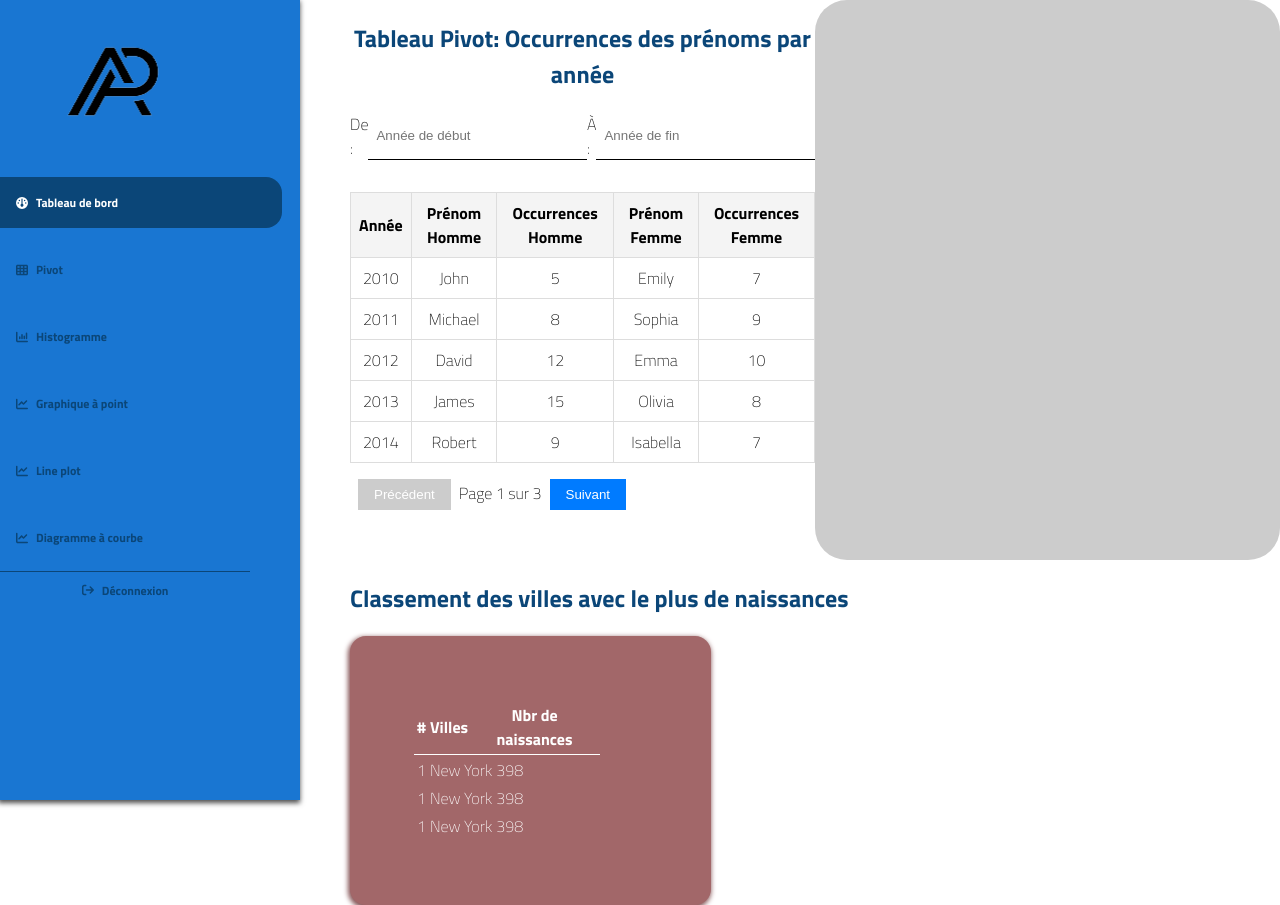
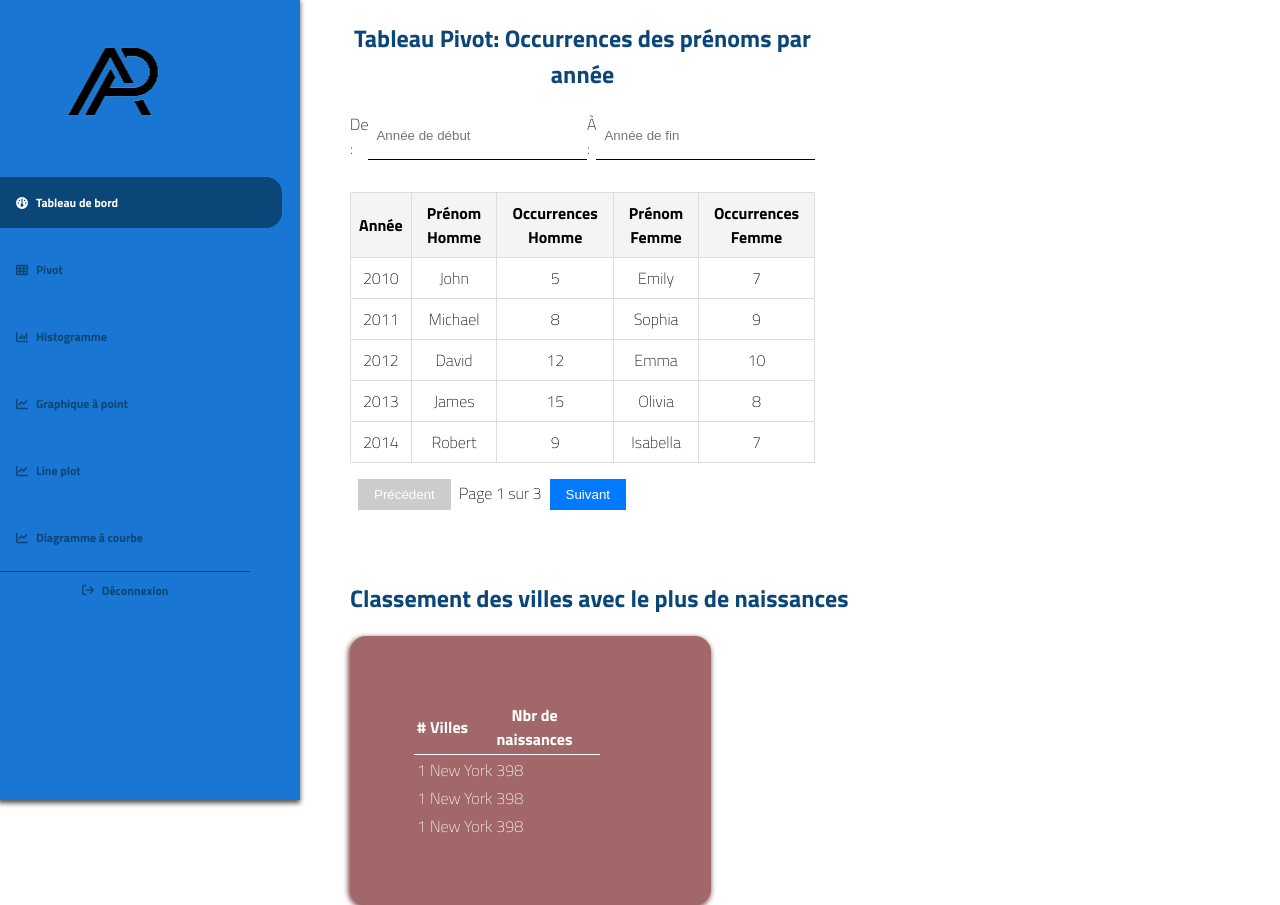
Before and after one commit to IFDevM/front-react-project3, a React (Create React App) app: page / in a window 1280 px wide. Built offline with nearby package versions, Linux system fonts and the light colour scheme.

Commit message:
Mis à jour

```diff
--- a/src/components/Pivot/pivot.css
+++ b/src/components/Pivot/pivot.css
@@ -21,7 +21,6 @@
     flex-direction: column;
     align-items: flex-start;
     justify-content: center;
-    background-color: #cccccc;
     border-radius: 2rem;
     margin: -2rem;
 }
```
